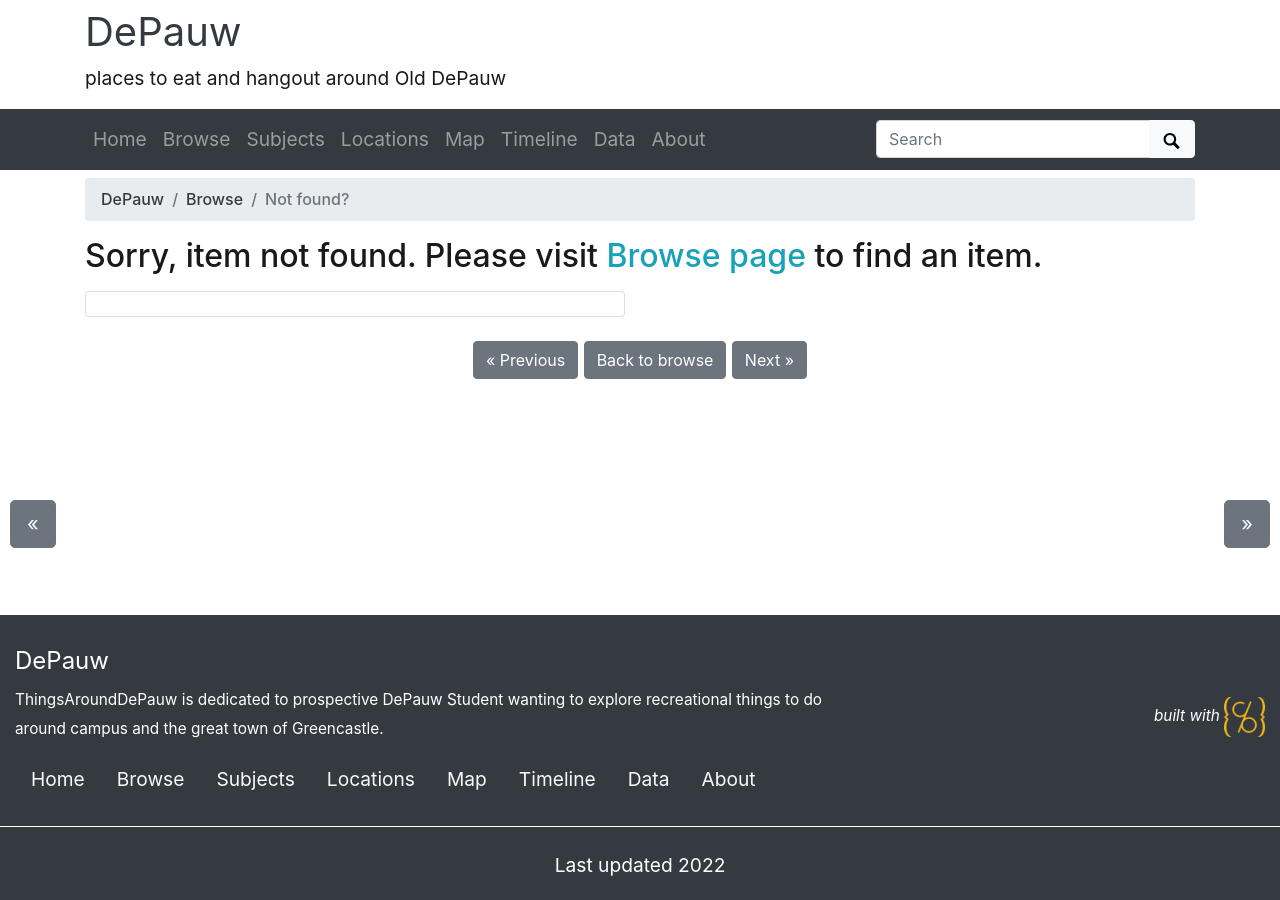
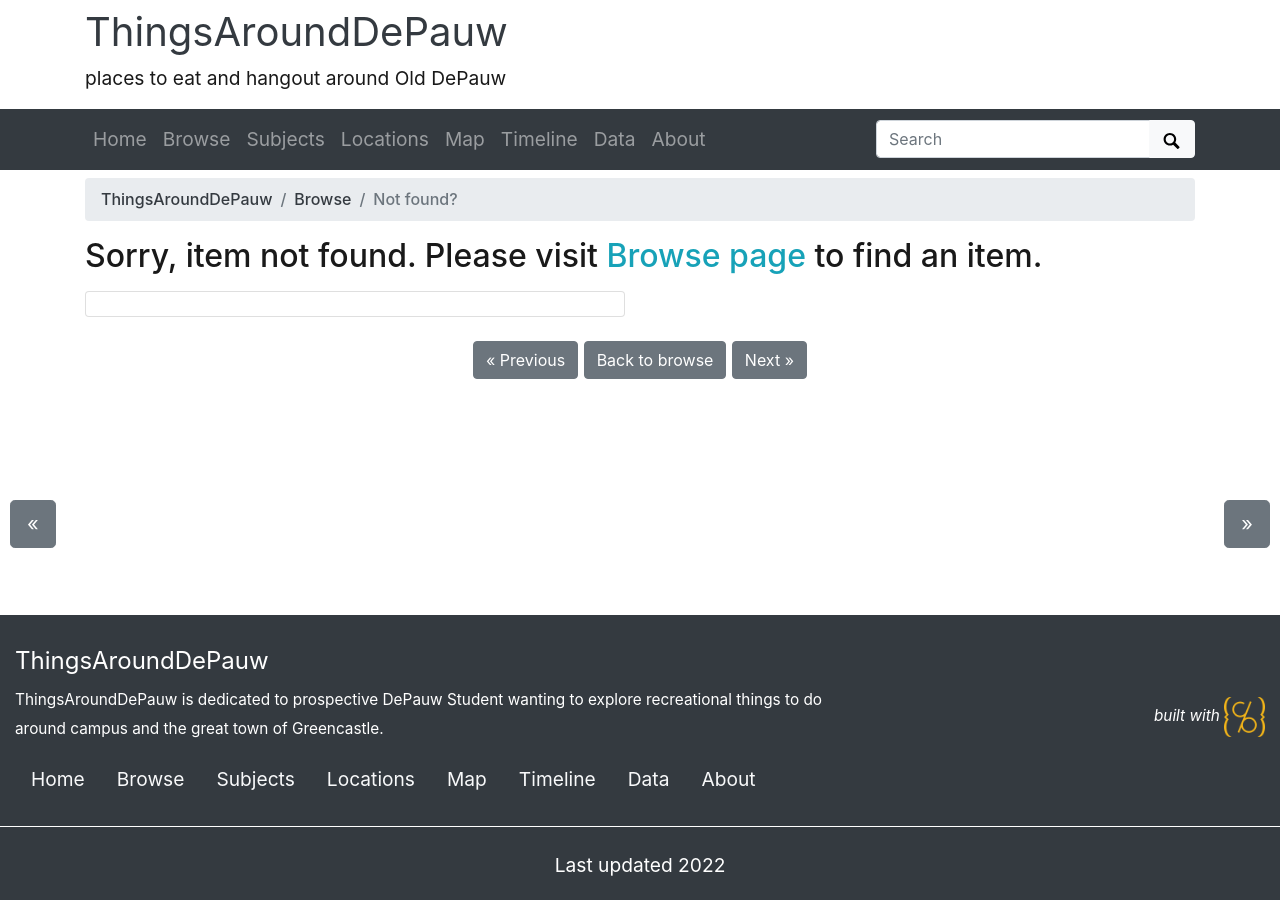
Before and after one commit to minhnguyen2024/ThingsAroundDePauw, a Jekyll site: the page built from pages/item.md, in a window 1280 px wide. Built offline with Jekyll 4.4.1, drawn with Linux system fonts in a browser that asks for light colours.

Commit message:
Update _config.yml

```diff
--- a/_config.yml
+++ b/_config.yml
@@ -20,7 +20,7 @@
 # SITE SETTINGS
 #
 # title of site appears in banner
-title: DePauw
+title: ThingsAroundDePauw
 # tagline, a short phrase that will appear throughout the site in the top banner
 tagline: places to eat and hangout around Old DePauw
 # description appears in meta tags and other locations
```
